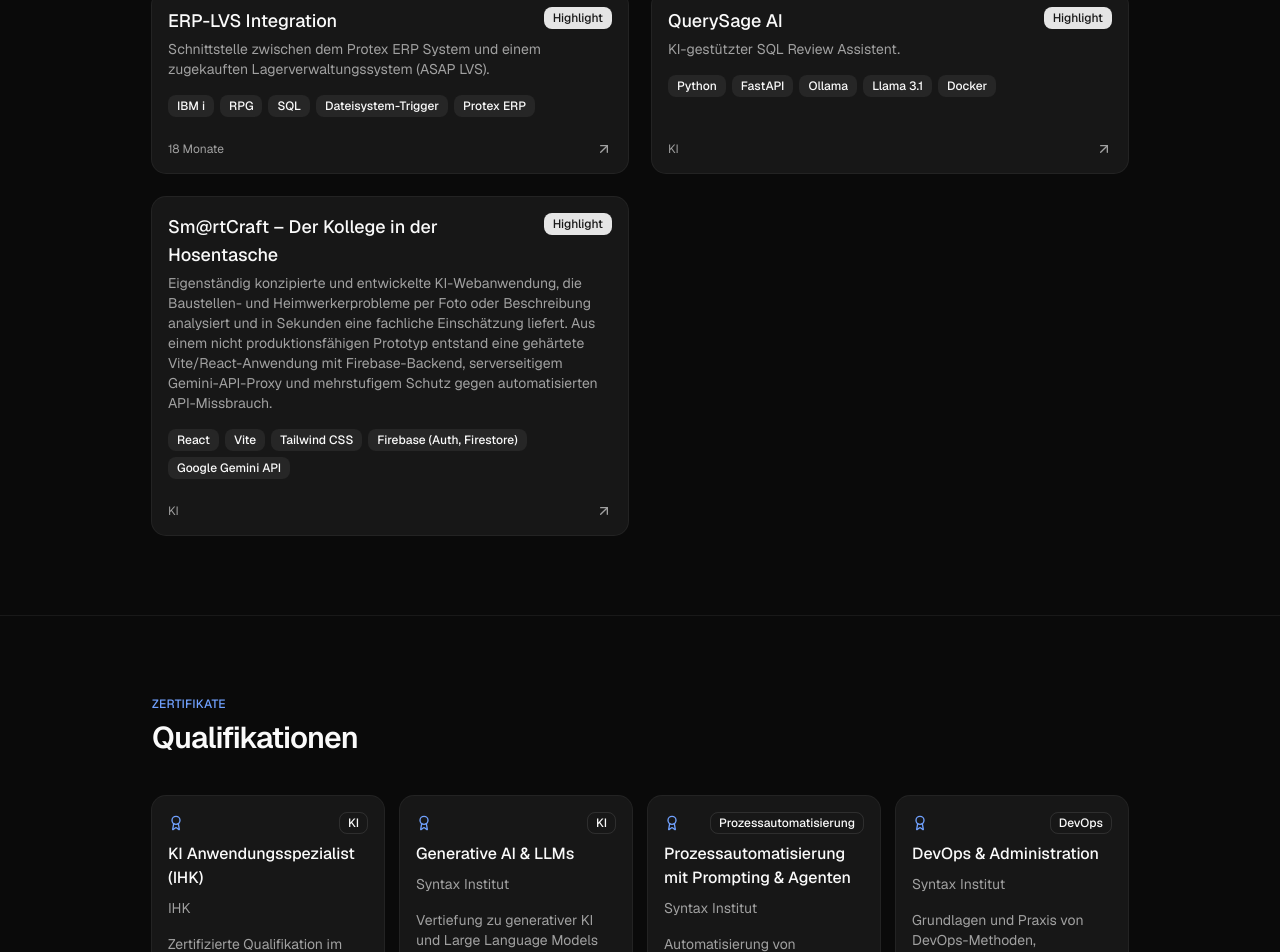
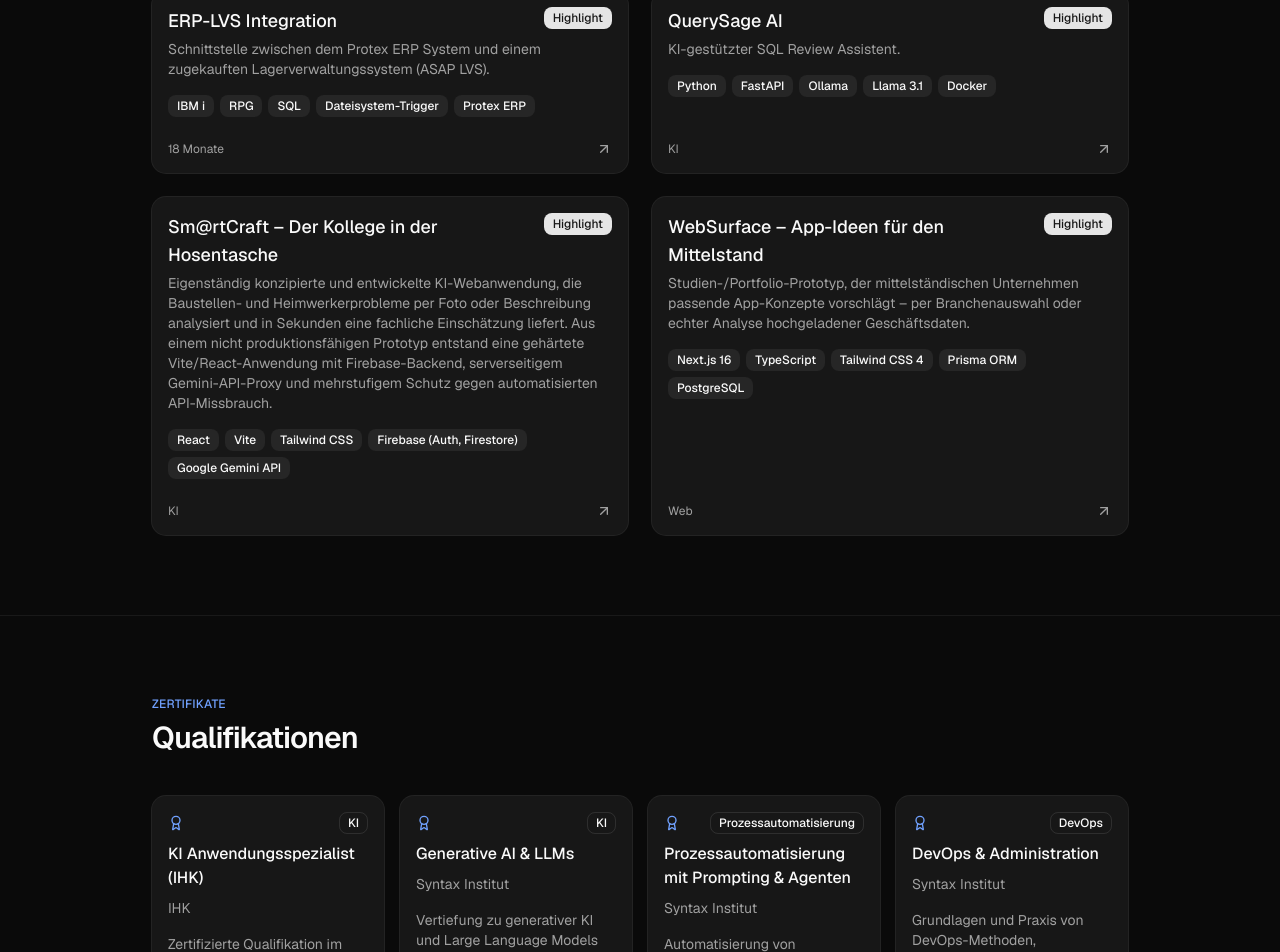
Before and after one commit to SchludeMarco/marco-schlude-portfolio, a Next.js app: page / in a window 1280 px wide. Shown: the part 2721-3673 px from the top of the page. Built offline with nearby package versions, Linux system fonts and the light colour scheme; no server answers.

Commit message:
Add WebSurface to selected projects
Rounds out the portfolio with an AWS CDK infrastructure-as-code
example alongside the existing ERP, AI, and app case studies.

```diff
--- a/src/data/projects.ts
+++ b/src/data/projects.ts
@@ -85,6 +85,35 @@ export const projects: Project[] = [
       { label: "GitHub", url: "https://github.com/SchludeMarco/smartcraft-baustellenanalyse" },
     ],
   },
+  {
+    slug: "websurface",
+    title: "WebSurface – App-Ideen für den Mittelstand",
+    category: "Web",
+    featured: true,
+    role: "Konzeption & Entwicklung",
+    shortDescription:
+      "Studien-/Portfolio-Prototyp, der mittelständischen Unternehmen passende App-Konzepte vorschlägt – per Branchenauswahl oder echter Analyse hochgeladener Geschäftsdaten.",
+    description:
+      "WebSurface schlägt mittelständischen Unternehmen passende App-Konzepte vor – entweder anhand ausgewählter Branchen (Dienstleistungen, Handel, Industrie & Verarbeitendes Gewerbe, Baugewerbe & Handwerk) mit kuratiertem Ideen-Katalog, oder anhand einer echten, regelbasierten Analyse hochgeladener CSV-Verkaufsdaten (Saisonalität, Kategorie-Konzentration) – bewusst keine Blackbox und ohne externe API-Calls. Bewusste Abgrenzung: WebSurface generiert keinen Produktivcode, sondern geprüfte Konzept-Briefs als Entscheidungsgrundlage. Ergänzt um eine vollständige, ehrliche Datenschutzerklärung sowie einen vollständigen AWS-Zielaufbau als reviewbarer CDK-Code (VPC, ALB, ECS/Fargate, RDS, KMS, Secrets Manager, IAM) – als Infrastruktur-Nachweis bewusst nicht deployed.",
+    technologies: [
+      "Next.js 16",
+      "TypeScript",
+      "Tailwind CSS 4",
+      "Prisma ORM",
+      "PostgreSQL",
+      "AWS CDK",
+    ],
+    focus: [
+      "Regelbasierte Datenanalyse",
+      "Datenschutz",
+      "Infrastructure-as-Code",
+      "Produktkonzeption",
+    ],
+    links: [
+      { label: "Live-Demo", url: "https://websurface.vercel.app" },
+      { label: "GitHub", url: "https://github.com/SchludeMarco/websurface" },
+    ],
+  },
 ];
 
 export function getProjectBySlug(slug: string): Project | undefined {
```
